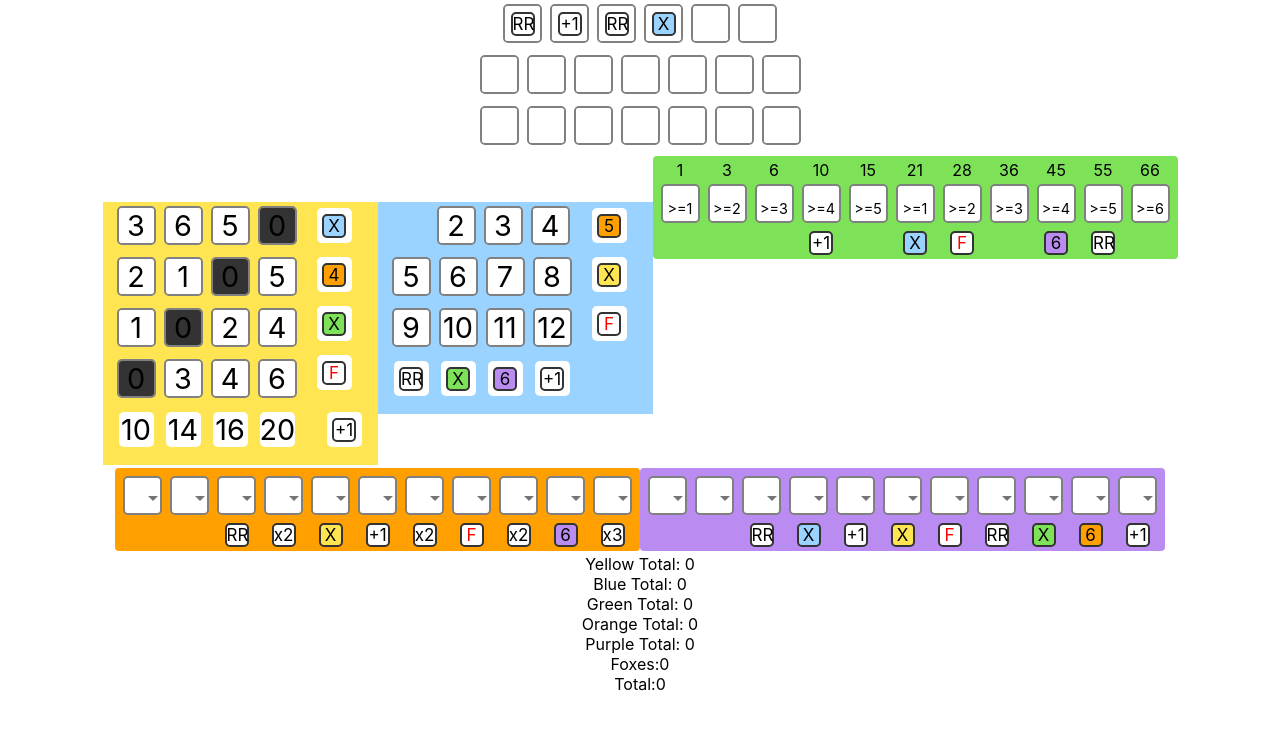
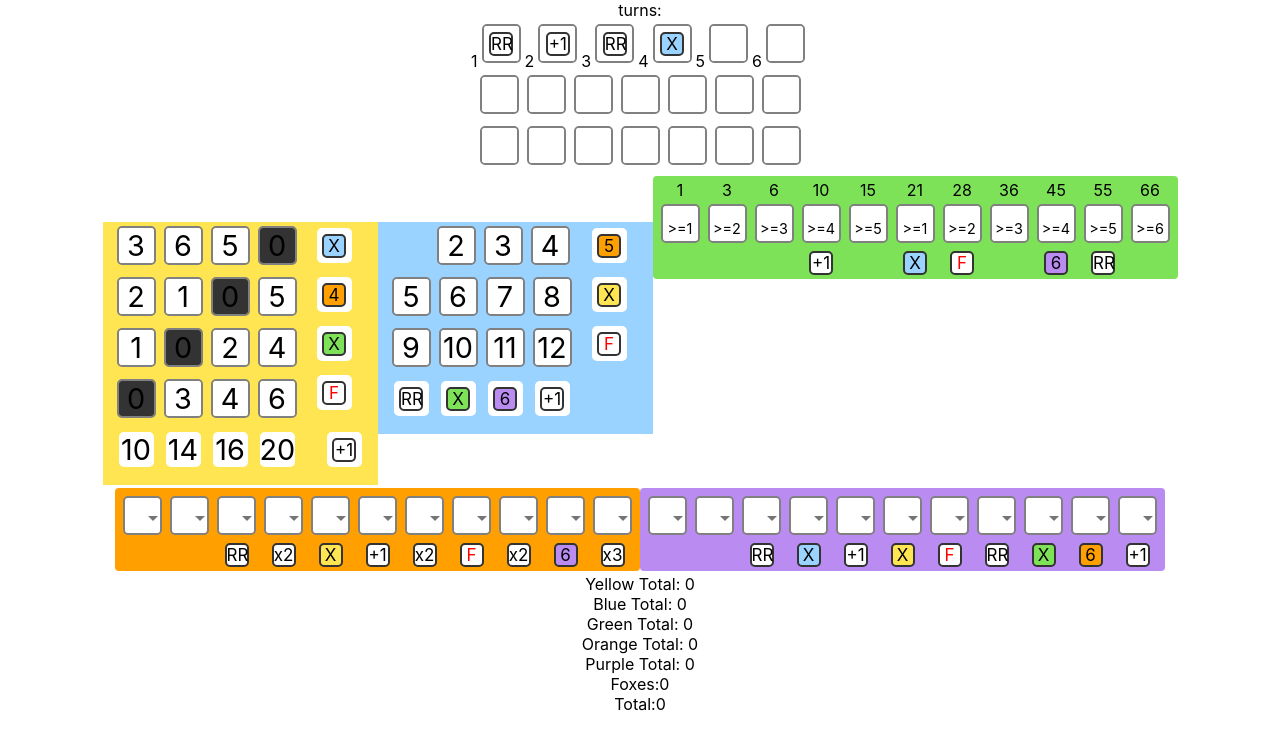
Before and after one commit to zrodis/prettycleverscore-ui, a React (Create React App) app: page / in a window 1280 px wide. Shown: the top 750 px of the page. Built offline with nearby package versions, Linux system fonts and the light colour scheme.

Commit message:
refactor Yelllow to use Recoil (tests are broken)

```diff
--- a/src/App.tsx
+++ b/src/App.tsx
@@ -1,6 +1,6 @@
-//@todo save to local storage
+//@TODO save to local storage
 
-import React, { useState } from 'react'
+import React, { useState, useCallback } from 'react'
 import './App.css'
 import { BlueScore } from './components/BlueScore'
 import { GreenScore } from './components/GreenScore'
@@ -15,95 +15,106 @@ import { add, calculateGreen, calculateOrange, getFoxCount } from './service/sco
 import { calulateTotalScore } from './service/score/totalScore'
 import { BonusIcon } from './components/BonusIcon'
 import { Box } from './components/Box'
+import { useRecoilValue } from 'recoil'
+import { yellow } from './recoil/yellowSelectors'
+import { bonusTotals } from './recoil/globalSelectors'
+
+const turnsBonusMap = [BONUS.ReRoll, BONUS.PlusOne, BONUS.ReRoll, BONUS.FreeBlue, null, null]
 
 function App() {
-    const [yellowScore, setYellowScore] = useState(0)
+    const state = {
+        yellowScore: useRecoilValue(yellow.score),
+        bonus: useRecoilValue<BonusState>(bonusTotals),
+    }
+
     const [blueScore, setBlueScore] = useState(0)
     const [greenScore, setGreenScore] = useState(0)
     const [orangeScore, setOrangeScore] = useState(0)
     const [purpleScore, setPurpleScore] = useState(0)
-    const [bonusState, setBonusState] = useState<BonusState>({
-        yellow: { fox: false, plusOnes: 0, reRolls: 0 },
-        blue: { fox: false, plusOnes: 0, reRolls: 0 },
-        green: { fox: false, plusOnes: 0, reRolls: 0 },
-        orange: { fox: false, plusOnes: 0, reRolls: 0 },
-        purple: { fox: false, plusOnes: 0, reRolls: 0 },
-        turns: { fox: false, plusOnes: 0, reRolls: 0 },
-    })
+    const [turnsState, setTurnsState] = useState([false, false, false, false, false, false])
 
-    const handleYellowScoreUpdate = (values: number[], bonuses: Bonuses) => {
-        setBonusState({ ...bonusState, yellow: bonuses })
-        setYellowScore(add({ values }))
-    }
+    const bonusState = useRecoilValue<BonusState>(bonusTotals)
+    // const [bonusState, setBonusState] = useState<BonusState>({
+    //     yellow: { fox: false, plusOnes: 0, reRolls: 0 },
+    //     blue: { fox: false, plusOnes: 0, reRolls: 0 },
+    //     green: { fox: false, plusOnes: 0, reRolls: 0 },
+    //     orange: { fox: false, plusOnes: 0, reRolls: 0 },
+    //     purple: { fox: false, plusOnes: 0, reRolls: 0 },
+    //     turns: { fox: false, plusOnes: 0, reRolls: 0 },
+    // })
+
     const handleBlueScoreUpdate = (quantity: number, bonuses: Bonuses) => {
-        setBonusState({ ...bonusState, blue: bonuses })
-        setBlueScore(calculateBlue({ quantity }))
+        // setBonusState({ ...bonusState, blue: bonuses })
+        // setBlueScore(calculateBlue({ quantity }))
     }
     const handleGreenScoreUpdate = (quantity: number, bonuses: Bonuses) => {
-        setBonusState({ ...bonusState, green: bonuses })
-        setGreenScore(calculateGreen({ quantity }))
+        // setBonusState({ ...bonusState, green: bonuses })
+        // setGreenScore(calculateGreen({ quantity }))
     }
     const handleOrangeScoreUpdate = (values: number[], bonuses: Bonuses) => {
-        setBonusState({ ...bonusState, orange: bonuses })
-        setOrangeScore(calculateOrange({ values }))
+        // setBonusState({ ...bonusState, orange: bonuses })
+        // setOrangeScore(calculateOrange({ values }))
     }
     const handlePurpleScoreUpdate = (values: number[], bonuses: Bonuses) => {
-        setBonusState({ ...bonusState, purple: bonuses })
-        setPurpleScore(add({ values }))
+        // setBonusState({ ...bonusState, purple: bonuses })
+        // setPurpleScore(add({ values }))
     }
 
-    const turnsBonusMap = [BONUS.ReRoll, BONUS.PlusOne, BONUS.ReRoll, BONUS.FreeBlue, null, null]
-    const [turnsState, setTurnsState] = useState([false, false, false, false, false, false])
+    const handleTurnBonus = (index) => {
+        const state = [...turnsState]
+        state[index] = !state[index]
+        setTurnsState(state)
+        // setBonusState({
+        //     ...bonusState,
+        //     turns: calculateBonusesForRow(state, turnsBonusMap),
+        // })
+    }
+
     return (
         <div className='App'>
             <div style={{ display: 'inline-block' }}>
-                {turnsState.map((checked, i) => (
-                    <Box
-                        key={i}
-                        checked={checked}
-                        display={<BonusIcon type={turnsBonusMap[i]} />}
-                        onClick={() => {
-                            const state = [...turnsState]
-                            state[i] = !state[i]
-                            setTurnsState(state)
-                            setBonusState({
-                                ...bonusState,
-                                turns: calculateBonusesForRow(state, turnsBonusMap),
-                            })
-                        }}
-                    />
+                <div>turns:</div>
+                {turnsState.map((checked, index) => (
+                    <div key={index} style={{ display: 'inline-block' }}>
+                        {index + 1}
+                        <Box
+                            checked={checked}
+                            display={<BonusIcon type={turnsBonusMap[index]} />}
+                            onClick={() => handleTurnBonus(index)}
+                        />
+                    </div>
                 ))}
             </div>
             <BonusBoxButtonRow
-                bonusState={bonusState}
+                bonusState={state.bonus}
                 type={BONUS.ReRoll}
                 func={(color) => color.reRolls}
             />
             <BonusBoxButtonRow
-                bonusState={bonusState}
+                bonusState={state.bonus}
                 type={BONUS.PlusOne}
                 func={(color) => color.plusOnes}
             />
             <div style={{ display: 'inline-block' }}>
-                <YellowScore onChange={handleYellowScoreUpdate} />
+                <YellowScore />
                 <BlueScore onChange={handleBlueScoreUpdate} />
             </div>
             <GreenScore onChange={handleGreenScoreUpdate} />
             <OrangeScore onChange={handleOrangeScoreUpdate} />
             <PurpleScore onChange={handlePurpleScoreUpdate} />
-            <div>{` Yellow Total: ${yellowScore}`}</div>
+            <div>{` Yellow Total: ${state.yellowScore}`}</div>
             <div>{` Blue Total: ${blueScore}`}</div>
             <div>{` Green Total: ${greenScore}`}</div>
             <div>{` Orange Total: ${orangeScore}`}</div>
             <div>{` Purple Total: ${purpleScore}`}</div>
-            <div>{` Foxes:${getFoxCount(bonusState)}`}</div>
+            <div>{` Foxes:${getFoxCount(state.bonus)}`}</div>
             <div>{` Total:${calulateTotalScore({
-                yellowScore,
+                yellowScore: state.yellowScore,
                 blueScore,
                 greenScore,
                 orangeScore,
                 purpleScore,
-                foxCount: getFoxCount(bonusState),
+                foxCount: getFoxCount(state.bonus),
             })}`}</div>
         </div>
     )
--- a/src/components/YellowScore.tsx
+++ b/src/components/YellowScore.tsx
@@ -1,14 +1,13 @@
-import React, { useEffect } from 'react'
+import React, { useEffect, useState } from 'react'
+import { useRecoilState, useRecoilValue } from 'recoil'
 import { Box, BonusBox } from './Box'
-import { useGridSelection } from '../hooks/useGridSelection'
 import { COLOR } from '../constants/colors'
 import { BonusIcon } from './BonusIcon'
 import { BONUS } from '../service/bonusConstants'
 import { Bonuses } from '../service/bonus'
-
-interface YellowScoreProps {
-    onChange(scores: number[], bonuses: Bonuses): void
-}
+import { yellowCheckedState } from '../recoil/atoms'
+import { yellowBingoState } from '../recoil/yellowSelectors'
+import { BingoState } from '../hooks/useGridSelection'
 
 const bonusMapRight = [BONUS.FreeBlue, BONUS.Orange4, BONUS.FreeGreen, BONUS.Fox]
 const scoreMap = [10, 14, 16, 20]
@@ -20,29 +19,15 @@ const scoreConfig: number[][] = [
     [0, 3, 4, 6],
 ]
 
-export const YellowScore: React.SFC<YellowScoreProps> = ({ onChange }: YellowScoreProps) => {
-    const { checkedState, setChecked, bingoState, setSelection } = useGridSelection([
-        [false, false, false, true],
-        [false, false, true, false],
-        [false, true, false, false],
-        [true, false, false, false],
-    ])
-
-    useEffect(() => {
-        const columnToScore = { 0: 10, 1: 14, 2: 16, 3: 20 }
-
-        onChange(
-            bingoState.columns.map((val) => columnToScore[val]),
-            {
-                fox: bingoState.rows.includes(3),
-                plusOnes: bingoState.diagonal ? 1 : 0,
-            }
-        )
-        // eslint-disable-next-line react-hooks/exhaustive-deps
-    }, [bingoState.columns, bingoState.rows])
+export const YellowScore = () => {
+    const [checkedState, setChecked] = useRecoilState<boolean[][]>(yellowCheckedState)
+    const bingoState = useRecoilValue<BingoState>(yellowBingoState)
 
     const handleClick = (rowIndex: number, columnIndex: number) => {
-        setSelection({ rowIndex, columnIndex })
+        //recoil doesn't like the inner arrays to mutate... so they have to be re-created
+        const checked = [...checkedState.map((row) => [...row])]
+        checked[rowIndex][columnIndex] = !checked[rowIndex][columnIndex]
+        setChecked(checked)
     }
 
     return (
--- a/src/index.tsx
+++ b/src/index.tsx
@@ -3,8 +3,14 @@ import ReactDOM from 'react-dom'
 import './index.css'
 import App from './App'
 import * as serviceWorker from './serviceWorker'
+import { RecoilRoot } from 'recoil'
 
-ReactDOM.render(<App />, document.getElementById('root'))
+ReactDOM.render(
+    <RecoilRoot>
+        <App />
+    </RecoilRoot>,
+    document.getElementById('root')
+)
 
 // If you want your app to work offline and load faster, you can change
 // unregister() to register() below. Note this comes with some pitfalls.
--- /dev/null
+++ b/src/recoil/atoms.ts
@@ -0,0 +1,11 @@
+import { atom } from 'recoil'
+
+export const yellowCheckedState = atom({
+    key: 'yellowCheckedState',
+    default: [
+        [false, false, false, true],
+        [false, false, true, false],
+        [false, true, false, false],
+        [true, false, false, false],
+    ],
+})
--- /dev/null
+++ b/src/recoil/globalSelectors.ts
@@ -0,0 +1,18 @@
+import { selector } from 'recoil'
+import { yellow } from './yellowSelectors'
+
+export const bonusTotals = selector({
+    key: 'bonusTotals',
+    get: ({ get }) => {
+        const yellowBonus = get(yellow.bonus)
+
+        return {
+            yellow: yellowBonus,
+            blue: { fox: false, plusOnes: 0, reRolls: 0 },
+            green: { fox: false, plusOnes: 0, reRolls: 0 },
+            orange: { fox: false, plusOnes: 0, reRolls: 0 },
+            purple: { fox: false, plusOnes: 0, reRolls: 0 },
+            turns: { fox: false, plusOnes: 0, reRolls: 0 },
+        }
+    },
+})
--- /dev/null
+++ b/src/recoil/yellowSelectors.ts
@@ -0,0 +1,40 @@
+import { selector } from 'recoil'
+import { getColumnMatches, getDiagonalMatch, getRowMatches } from '../components/BingoCheckerHelper'
+import { BingoState } from '../hooks/useGridSelection'
+import { add } from '../service/score/scores'
+import { yellowCheckedState } from './atoms'
+
+export const yellowBingoState = selector<BingoState>({
+    key: 'yellowBingoState',
+    get: ({ get }) => {
+        const checkedState = get(yellowCheckedState)
+        return {
+            rows: getRowMatches(checkedState),
+            columns: getColumnMatches(checkedState),
+            diagonal: getDiagonalMatch(checkedState),
+        }
+    },
+})
+
+export const yellow = {
+    score: selector({
+        key: 'yellowScore',
+        get: ({ get }) => {
+            const bingoState = get(yellowBingoState)
+            const columnToScore = { 0: 10, 1: 14, 2: 16, 3: 20 }
+
+            return add({ values: bingoState.columns.map((val) => columnToScore[val]) })
+        },
+    }),
+    bonus: selector({
+        key: 'yellowBonuses',
+        get: ({ get }) => {
+            const bingoState = get(yellowBingoState)
+
+            return {
+                fox: bingoState.rows.includes(3),
+                plusOnes: bingoState.diagonal ? 1 : 0,
+            }
+        },
+    }),
+}
```
